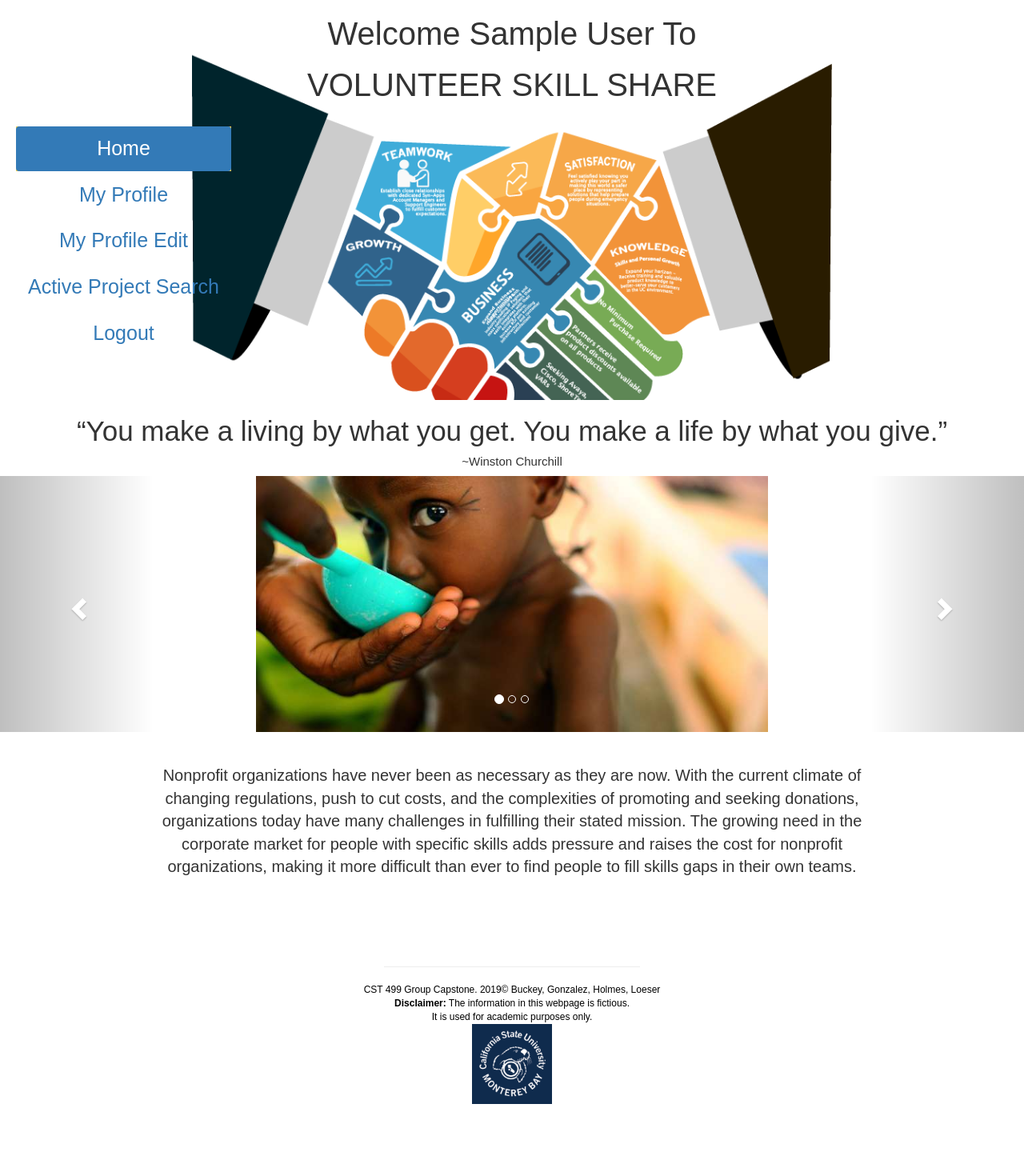
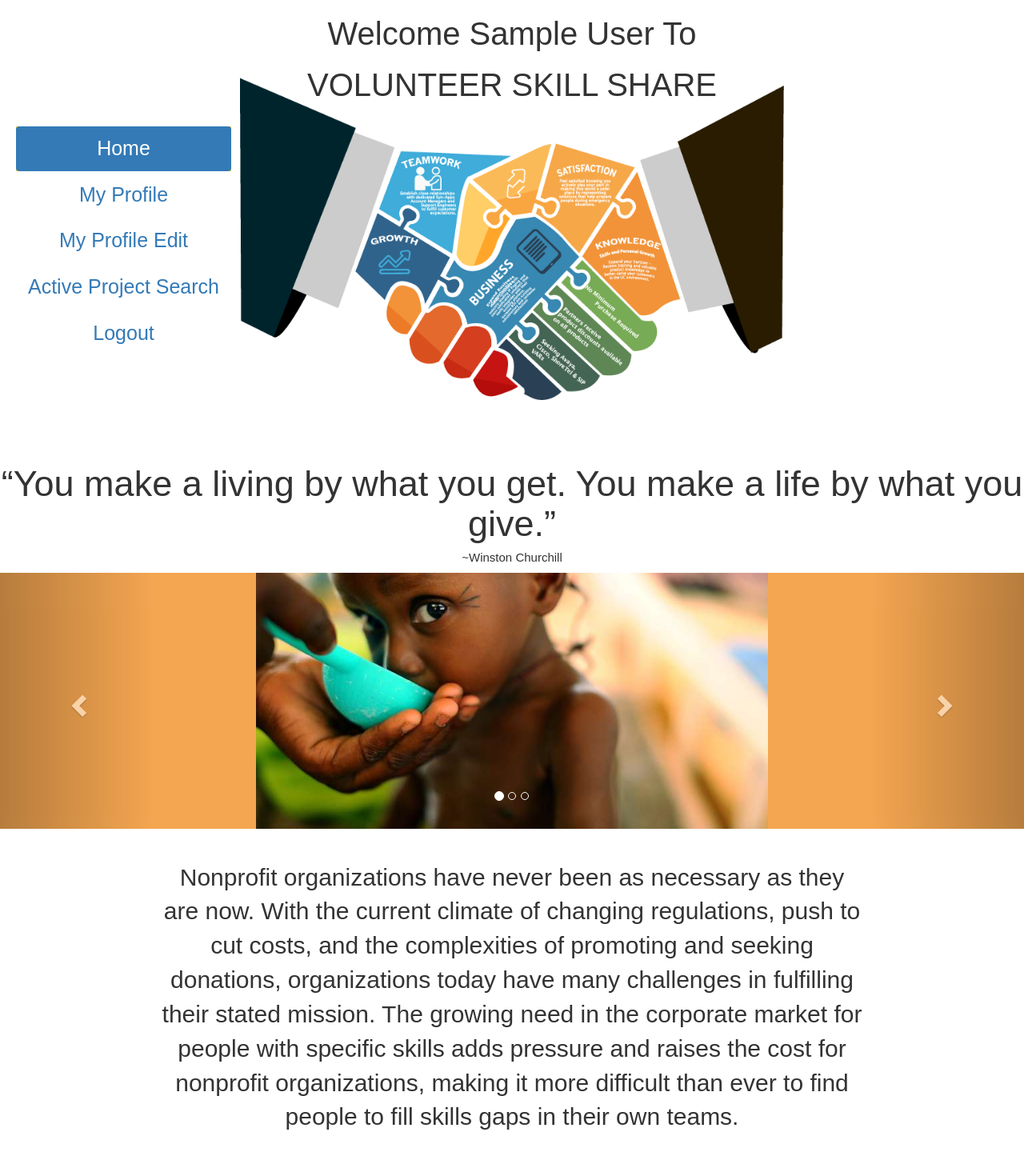
Before and after one commit to Zerofire03/cst499, a PHP site: page / in a window 1280 px wide. Shown: the top 1465 px of the page at 80% size. Before the commit the page ends 1380 px from the top, so only its background shows below. Run offline with PHP 8.4, Linux system fonts and the light colour scheme; the visitor is signed in with stand-in values (Sample User, id 1); some web fonts are replaced.

Commit message:
Added video, color to carousel background, text size adjustment.

```diff
--- a/VolunteerSkillShare/css/styles.css
+++ b/VolunteerSkillShare/css/styles.css
@@ -10,13 +10,13 @@
 .mainLogo {
    /*The image used */
   background-image: url("../Images/hadnshake_Teamwork.png");
-
   height: 480px;
 
    /*Center and scale the image nicely */
   background-position: center;
   background-repeat: no-repeat;
-  background-size: 800px;
+  /*background-size: 800px;*/
+    background-size: contain;
 
    /*Needed to position the navbar */
   position: relative;
@@ -45,6 +45,9 @@ li a:hover {
     margin: auto;
 }
 
+.carousel{
+    background-color: rgb(244,166,81);
+}
 .instructions{
     display: block;
     margin-left: auto;
@@ -78,7 +81,7 @@ footer, #hr_footer, #csumb{
     background: rgb(242,243,245);
 }
 .text-body{
-    font-size:20px;
+    font-size:30px;
     text-align: center;
     padding-right: 200px;
     padding-left: 200px;
@@ -86,7 +89,7 @@ footer, #hr_footer, #csumb{
 
 .media-heading{
     text-align: center;
-    font-size: 35px;
+    font-size: 45px;
 }
 h5{
     text-align: center;
--- a/VolunteerSkillShare/index.php
+++ b/VolunteerSkillShare/index.php
@@ -6,6 +6,9 @@ include '_header.php';
 
 ?>
 
+        <br>
+        <br>
+        <br>
         <br>
 
         <h4 class="media-heading">“You make a living by what you get. You make a life by what you give.”</h4>
@@ -25,6 +28,9 @@ include '_header.php';
 
        <br>
        <br>
+
+       <iframe width="560" height="315" src="https://www.youtube.com/embed/3LUNtV21rv4" frameborder="0"
+          allow="accelerometer; autoplay; encrypted-media; gyroscope; picture-in-picture" allowfullscreen></iframe>
        <br>
        <br>
 
```
